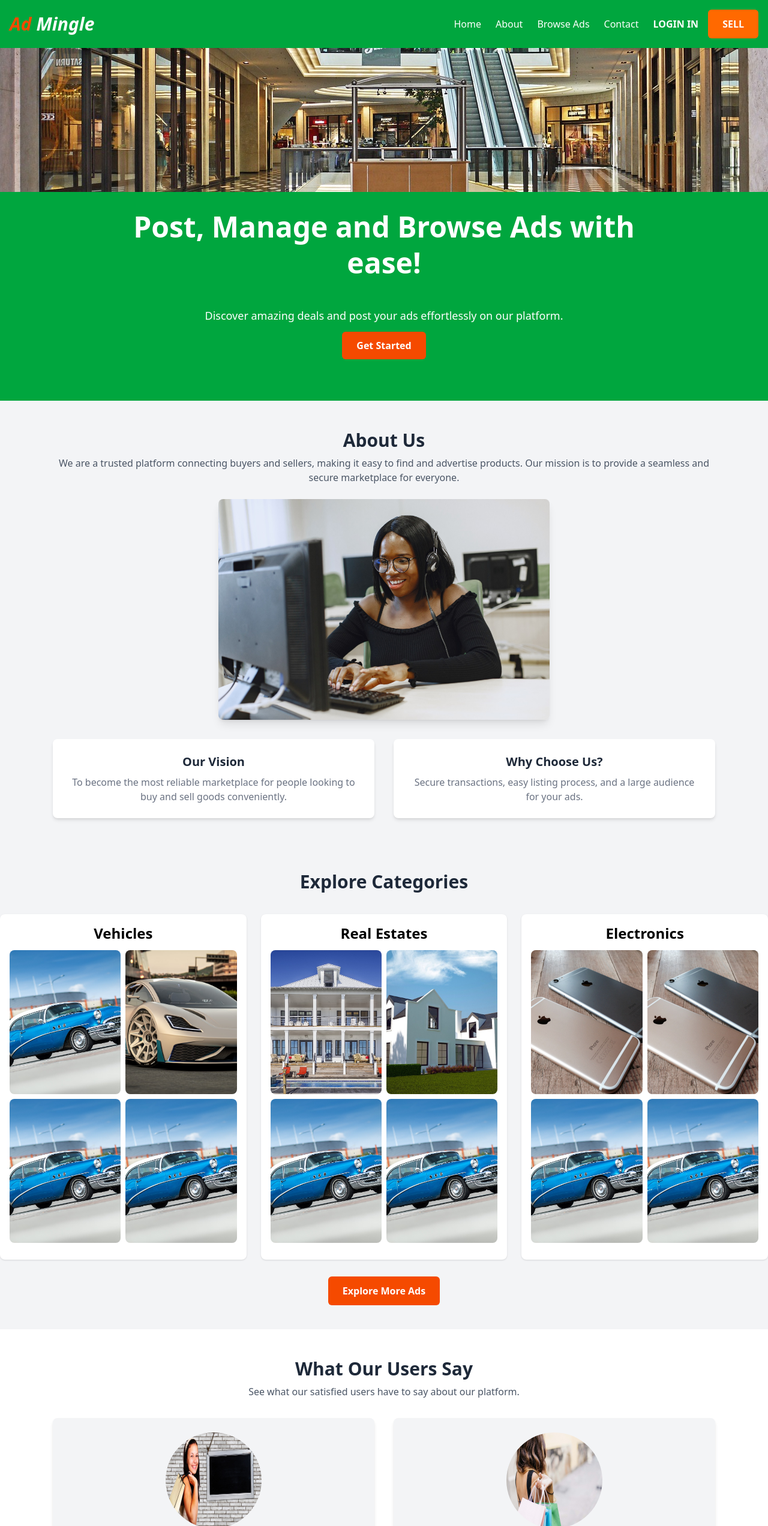
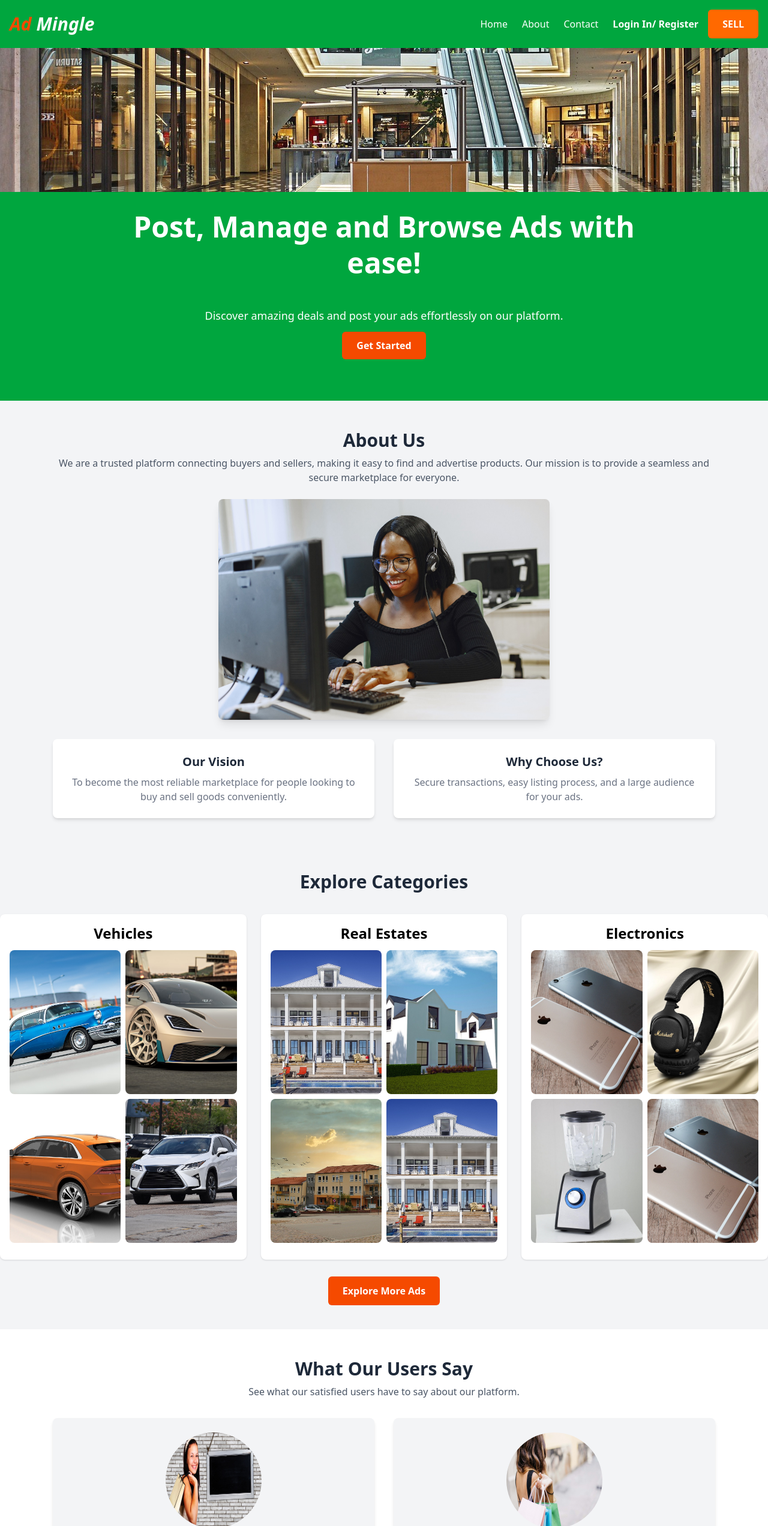
Before and after one commit to Group-six-Org/Advertisement-App, a React (Vite) app: page / in a window 1280 px wide. Shown: the top 2544 px of the page at 60% size. Built offline with nearby package versions, Linux system fonts and the light colour scheme; no server answers.

Commit message:
finalwork

```diff
--- a/src/components/Categories.jsx
+++ b/src/components/Categories.jsx
@@ -5,6 +5,11 @@ import image2 from "./../assets/images/car 2.jpg";
 import image3 from "./../assets/images/home 1.jpg";
 import image4 from "./../assets/images/home 2.jpg";
 import image5 from "./../assets/images/iphone.jpg";
+import image6 from "./../assets/images/car 3.jpg";
+import image7 from "./../assets/images/car 4.jpg";
+import image8 from "./../assets/images/home 3.jpg";
+import image9 from "./../assets/images/headset.jpg";
+import image10 from "./../assets/images/blender.jpg";
 
 const Categories = () => {
   return (
@@ -29,12 +34,12 @@ const Categories = () => {
                 className="w-full h-60 object-cover rounded-lg transition-transform duration-300 hover:scale-105 hover:shadow-lg cursor-pointer"
               />
               <img
-                src={image1}
+                src={image6}
                 alt="Vehicle 1"
                 className="w-full h-60 object-cover rounded-lg transition-transform duration-300 hover:scale-105 hover:shadow-lg cursor-pointer"
               />
               <img
-                src={image1}
+                src={image7}
                 alt="Vehicle 1"
                 className="w-full h-60 object-cover rounded-lg transition-transform duration-300 hover:scale-105 hover:shadow-lg cursor-pointer"
               />
@@ -56,12 +61,12 @@ const Categories = () => {
                 className="w-full h-60 object-cover rounded-lg transition-transform duration-300 hover:scale-105 hover:shadow-lg cursor-pointer"
               />
               <img
-                src={image1}
+                src={image8}
                 alt="Vehicle 1"
                 className="w-full h-60 object-cover rounded-lg transition-transform duration-300 hover:scale-105 hover:shadow-lg cursor-pointer"
               />
               <img
-                src={image1}
+                src={image3}
                 alt="Vehicle 1"
                 className="w-full h-60 object-cover rounded-lg transition-transform duration-300 hover:scale-105 hover:shadow-lg cursor-pointer"
               />
@@ -78,17 +83,17 @@ const Categories = () => {
                 className="w-full h-60 object-cover rounded-lg transition-transform duration-300 hover:scale-105 hover:shadow-lg cursor-pointer"
               />
               <img
-                src={image5}
+                src={image9}
                 alt="Electronic 2"
                 className="w-full h-60 object-cover rounded-lg transition-transform duration-300 hover:scale-105 hover:shadow-lg cursor-pointer"
               />
               <img
-                src={image1}
+                src={image10}
                 alt="Vehicle 1"
                 className="w-full h-60 object-cover rounded-lg transition-transform duration-300 hover:scale-105 hover:shadow-lg cursor-pointer"
               />
               <img
-                src={image1}
+                src={image5}
                 alt="Vehicle 1"
                 className="w-full h-60 object-cover rounded-lg transition-transform duration-300 hover:scale-105 hover:shadow-lg cursor-pointer"
               />
--- a/src/components/Navbar.jsx
+++ b/src/components/Navbar.jsx
@@ -38,11 +38,11 @@ const Navbar = () => {
                 About
               </Link>
             </li>
-            <li>
+            {/* <li>
               <Link to="/ads" className="hover:underline">
                 Browse Ads
               </Link>
-            </li>
+            </li> */}
             <li>
               <Link to="/contact" className="hover:underline">
                 Contact
@@ -53,7 +53,7 @@ const Navbar = () => {
           {/* Auth Buttons */}
           <div className="flex flex-col md:flex-row md:items-center space-y-4 md:space-y-0 md:space-x-4 mt-4 md:mt-0">
             <Link to="/login" className="hover:underline font-bold">
-              LOGIN IN
+              Login In/ Register
             </Link>
             <Link
               to="/signup"
```
